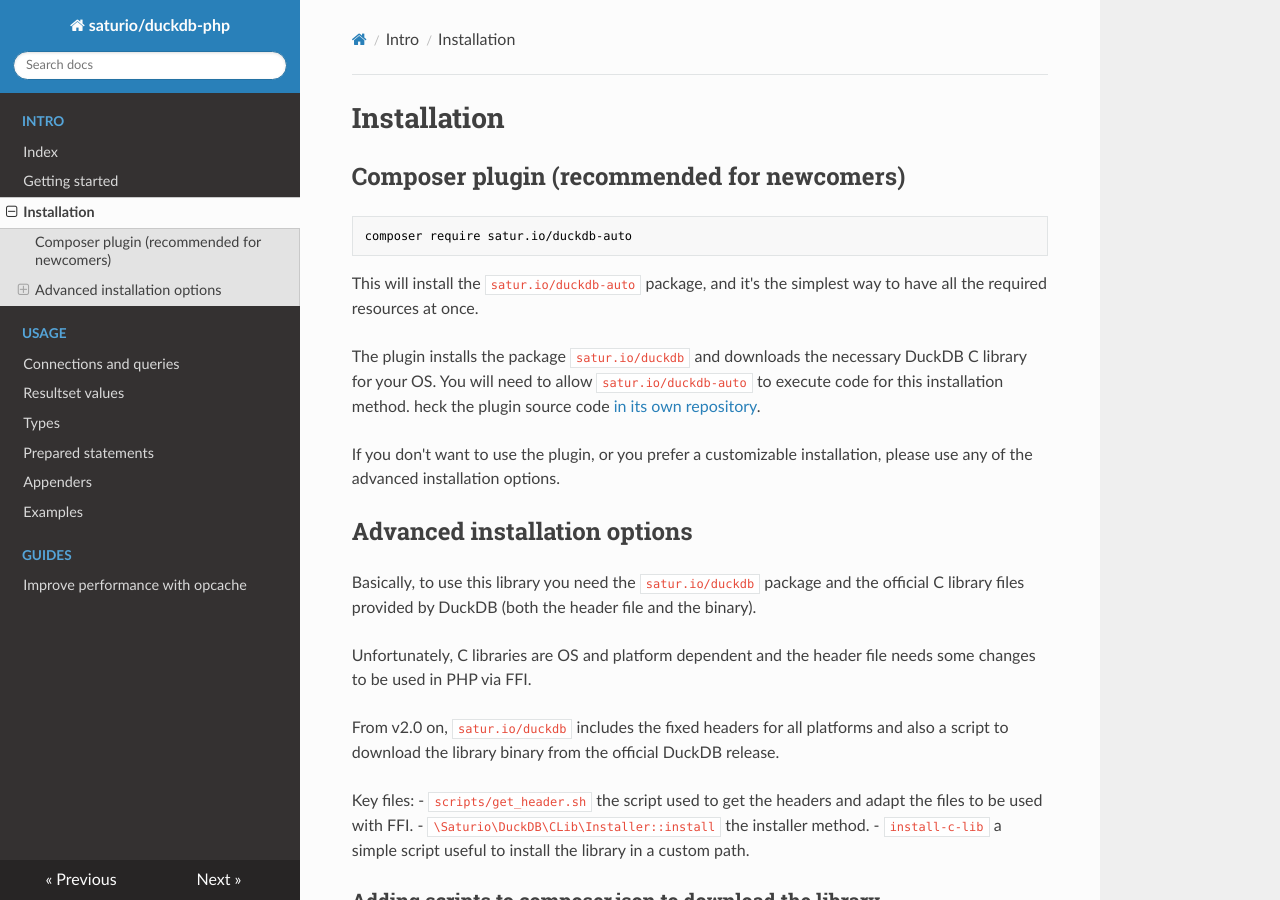
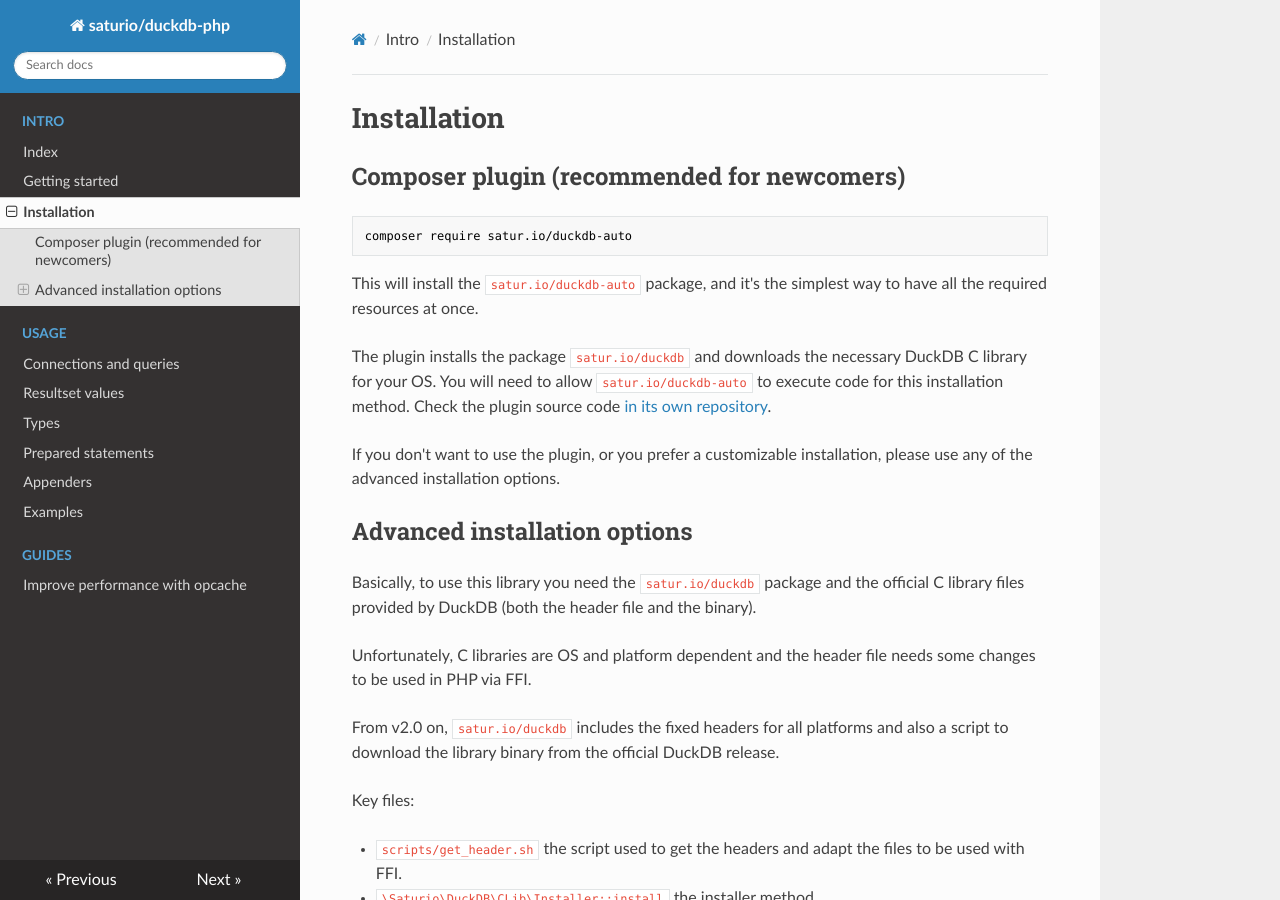
Before and after one commit to satur-io/duckdb-php, an MkDocs documentation site: the page built from docs/md/installation.md, in a window 1280 px wide and 900 px high. Built offline with MkDocs 1.6.1, drawn with Linux system fonts in a browser that asks for light colours; nearby versions of some CDN libraries; some of the changed text lies outside the part shown.

Commit message:
docs: improve docs

```diff
--- a/docs/md/installation.md
+++ b/docs/md/installation.md
@@ -10,7 +10,7 @@ and it's the simplest way to have all the required resources at once.
 
 The plugin installs the package `satur.io/duckdb` and downloads the necessary DuckDB C library for your OS.
 You will need to allow `satur.io/duckdb-auto` to execute code for this installation method.
-heck the plugin source code [in its own repository](https://github.com/satur-io/duckdb-auto).
+Check the plugin source code [in its own repository](https://github.com/satur-io/duckdb-auto).
 
 If you don't want to use the plugin, or you prefer a customizable installation,
 please use any of the advanced installation options.
@@ -27,6 +27,7 @@ From v2.0 on, `satur.io/duckdb` includes the fixed headers for all platforms
 and also a script to download the library binary from the official DuckDB release.
 
 Key files:
+
 - `scripts/get_header.sh` the script used to get the headers and adapt the files to be used with FFI.
 - `\Saturio\DuckDB\CLib\Installer::install` the installer method.
 - `install-c-lib` a simple script useful to install the library in a custom path.
```
Also changed, not shown: other parts of docs/md/installation.md (+1 -1 lines).
